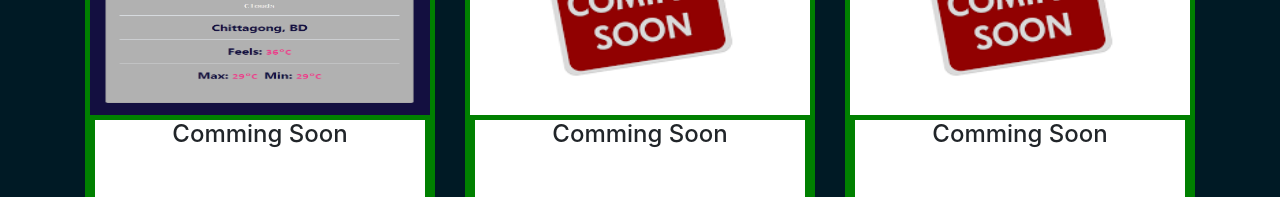
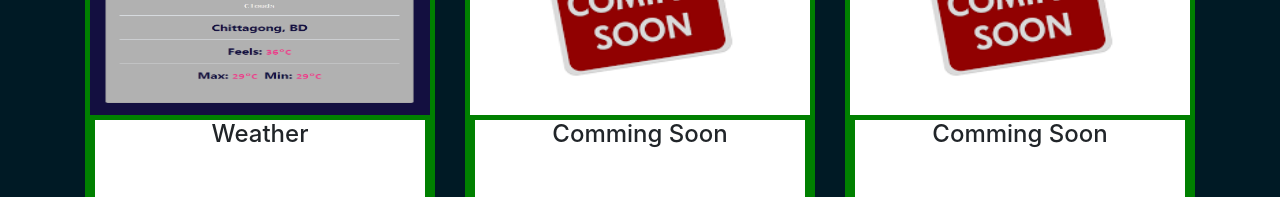
Before and after one commit to hossain95/my-portfolio, a plain HTML site: page index.html in a window 1280 px wide. Shown: the part 4720-4917 px from the top of the page. Drawn offline with nearby package versions, Linux system fonts and the light colour scheme.

Commit message:
Update index.html

```diff
--- a/index.html
+++ b/index.html
@@ -277,7 +277,7 @@
                     </div>
                     <div class="footer1">
                         <div class="project">
-                            <h4>Comming Soon</h4>
+                            <h4>Weather</h4>
                         </div>
                         <div class="link">
                             <div class="left">
```
